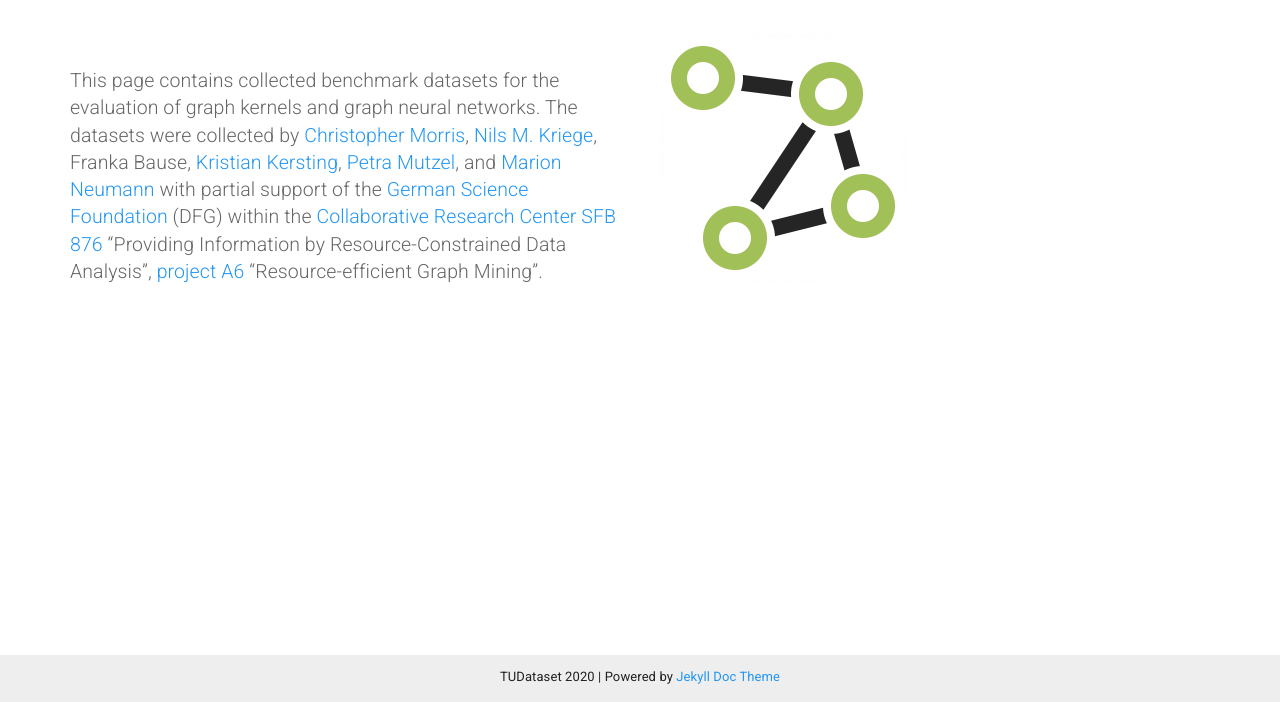
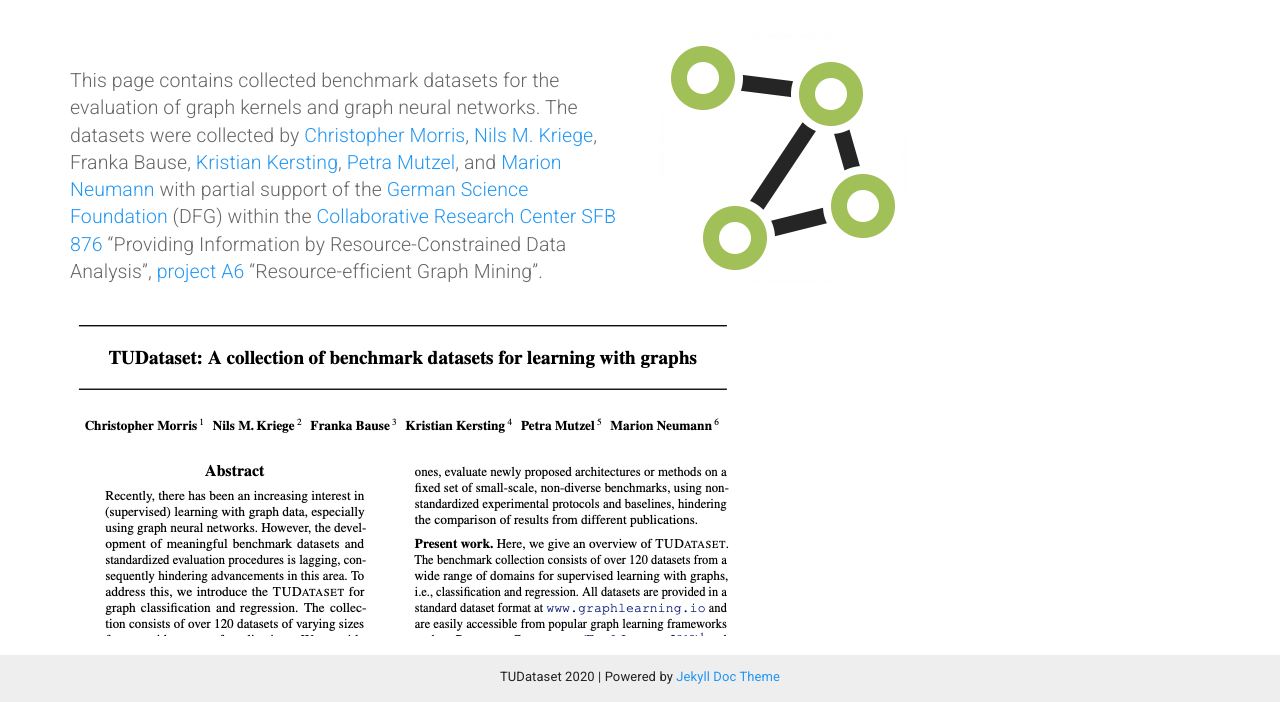
Before and after one commit to chrsmrrs/datasets, a Jekyll site: the page built from index.html, in a window 1280 px wide and 1057 px high. Shown: the part 355-1057 px from the top of the window. Built offline with Jekyll 4.4.1, drawn with Linux system fonts in a browser that asks for light colours.

Commit message:
Added paper.

```diff
--- a/index.html
+++ b/index.html
@@ -17,7 +17,12 @@
          This page contains collected benchmark datasets for the evaluation of graph kernels and graph neural networks. The datasets were collected by <a href="http://chrsmrrs.github.io/" class="urlextern">Christopher Morris</a>,  <a href="https://ls11-www.cs.tu-dortmund.de/staff/kriege/" class="urlextern">Nils M. Kriege</a>, Franka Bause, <a href="http://www.ml.informatik.tu-darmstadt.de/" class="urlextern">Kristian Kersting</a>,  <a href="https://ca.cs.uni-bonn.de/doku.php?id=people:mutzel/" class="urlextern">Petra Mutzel</a>, and <a href="http://sites.wustl.edu/neumann" class="urlextern">Marion Neumann</a> with partial support of the
 <a href="http://www.dfg.de/en/" class="urlextern" title="http://www.dfg.de/en/">German Science Foundation</a> (DFG) within the <a href="http://sfb876.tu-dortmund.de/index.html?p-selected=%27news%27" class="urlextern" title="http://sfb876.tu-dortmund.de/index.html?p-selected=%27news%27">Collaborative Research Center
 SFB 876</a> “Providing Information by Resource-Constrained Data Analysis”, <a href="https://sfb876.tu-dortmund.de/auto.html?p-selected=%27teilprojekt%3Asfb876-a6%27&self=%24e9u57rsydc&p-latexheader=%27enable%27&template=default&p-title=%27Ressourceneffiziente+Analyse+von+Graphen%27" class="urlextern">project A6</a> “Resource-efficient Graph Mining”.
-            </p>
+		    </p>
+
+<a href="https://grlplus.github.io/papers/79.pdf">
+ <img src="paper.png"/>
+</a>
+
         </div>
         <div class="col-md-6 text-center">
 	   <img src="{{ "/assets/img/tud.png" | relative_url }}" alt="Jekyll logo" class="img-responsive">
```
Also changed, not shown: paper.png (added).
